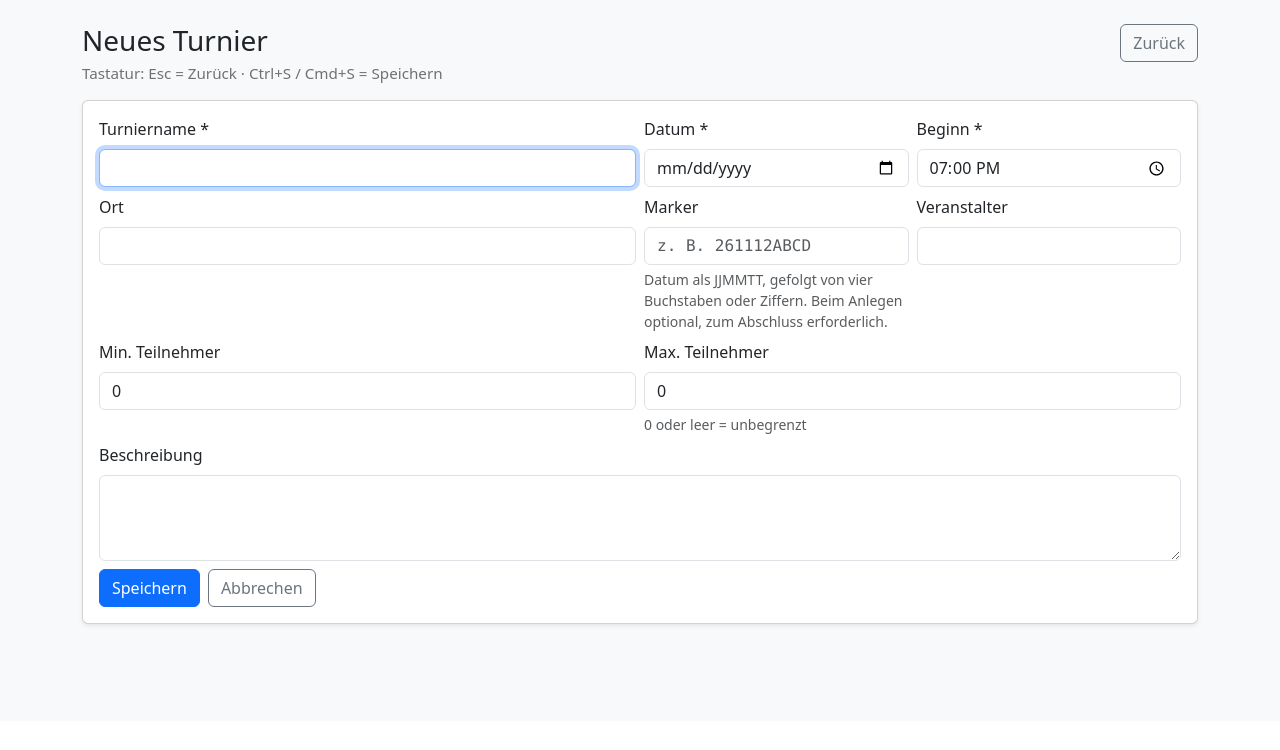
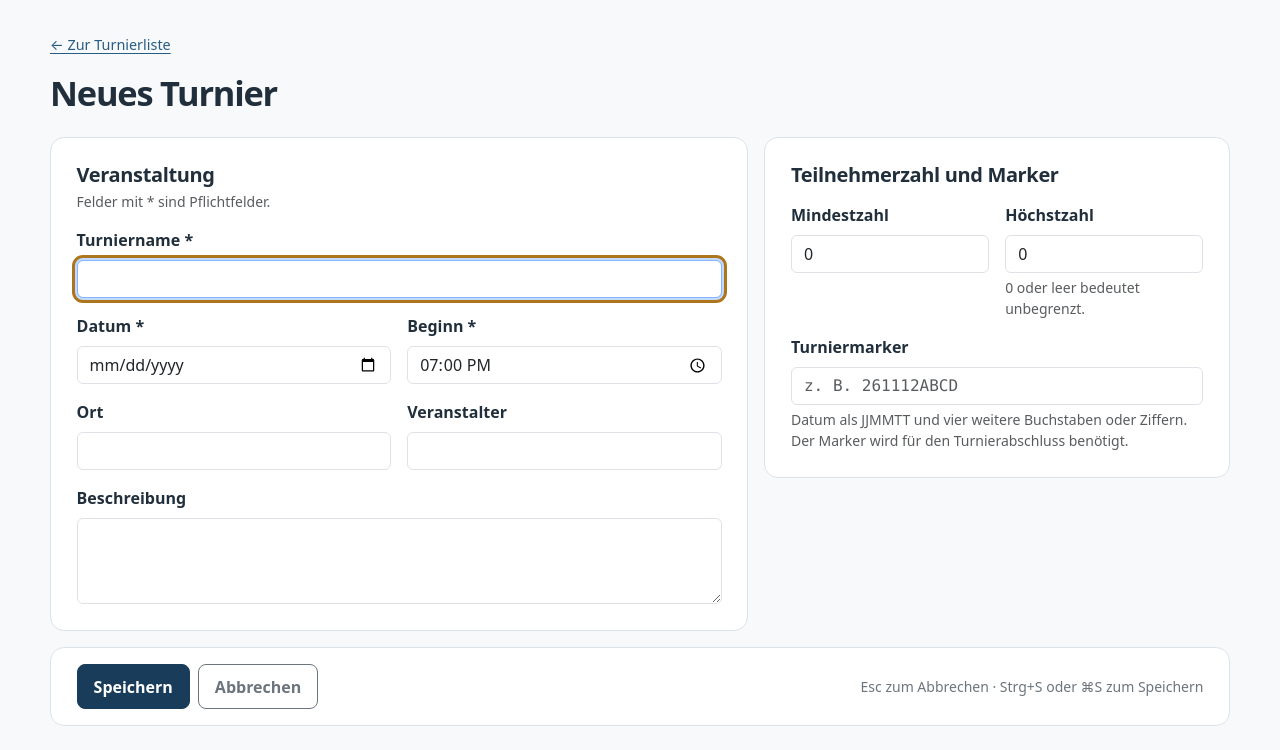
Before and after one commit to dieter6605/SchafkopfTurnier, a Flask app: page /tournaments/new in a window 1280 px wide. Shown: the part 79-829 px from the top of the page. Before the commit the page ends 706 px from the top, so only its background shows below. Run offline with Flask 3, Linux system fonts and the light colour scheme; some libraries are stand-ins or nearby versions.

Commit message:
Turnierformular gestalten und Eingaben bei Feldfehlern erhalten

```diff
--- a/app/routes/tournaments/pages.py
+++ b/app/routes/tournaments/pages.py
@@ -83,12 +83,12 @@ def _marker_owner(con, marker: str | None, tournament_id: int | None = None):
     return None
 
 
-def _tournament_form(values, tournament_id: int | None = None, *, marker_owner=None):
+def _tournament_form(values, tournament_id: int | None = None, *, marker_owner=None, field_error=None):
     back_url = (url_for("tournaments.tournaments_list") if tournament_id is None
                 else url_for("tournaments.tournament_detail", tournament_id=tournament_id))
     return render_template(
         "tournament_form.html", t=values, mode="new" if tournament_id is None else "edit",
-        back_url=back_url, marker_owner=marker_owner,
+        back_url=back_url, marker_owner=marker_owner, field_error=field_error,
     )
 
 
@@ -121,8 +121,7 @@ def tournament_create():
 
         err = _validate_tournament_form(data)
         if err:
-            flash(err, "error")
-            return redirect(url_for("tournaments.tournament_new"))
+            return _tournament_form(data, field_error=err), 422
 
         con.execute(
             """
@@ -266,12 +265,11 @@ def tournament_update(tournament_id: int):
 
         owner = _marker_owner(con, data["marker"], tournament_id)
         if owner is not None:
-            return _tournament_form(dict(data, id=tournament_id), tournament_id, marker_owner=owner), 409
+            return _tournament_form(data, tournament_id, marker_owner=owner), 409
 
         err = _validate_tournament_form(data)
         if err:
-            flash(err, "error")
-            return redirect(url_for("tournaments.tournament_edit", tournament_id=tournament_id))
+            return _tournament_form(data, tournament_id, field_error=err), 422
 
         con.execute(
             """
--- a/app/static/turnier.css
+++ b/app/static/turnier.css
@@ -377,3 +377,10 @@
   .sk-diagnostic-counts { grid-template-columns: repeat(2, minmax(0,1fr)); }
   .sk-diagnostic-details { padding-inline: 1rem; }
 }
+
+.sk-event-form { display: grid; grid-template-columns: minmax(0, 1.5fr) minmax(0, 1fr); align-items: start; gap: 1rem; }
+.sk-event-form .form-label { font-weight: 550; }
+.sk-event-form-actions { grid-column: 1 / -1; }
+@media (max-width: 767px) {
+  .sk-event-form { grid-template-columns: minmax(0, 1fr); }
+}
--- a/app/templates/tournament_form.html
+++ b/app/templates/tournament_form.html
@@ -1,105 +1,68 @@
 {% extends "layout.html" %}
-{% block content %}
+{% set heading = 'Neues Turnier' if mode == 'new' else 'Turnier bearbeiten' %}
+{% set invalid = 'marker' if marker_owner else (field_error[0] if field_error else '') %}
+{% block title %}{{ heading }} · SchafkopfTurnier{% endblock %}
+{% block main_class %}sk-workspace{% endblock %}
 
-<style>
-  .sk-kbd { font-size: .95rem; color: rgba(0,0,0,.55); }
-  .sk-mono { font-family: ui-monospace, SFMono-Regular, Menlo, Monaco, Consolas, "Liberation Mono", "Courier New", monospace; }
-</style>
-
-<div class="d-flex justify-content-between align-items-start mb-3">
-  <div>
-    <h3 class="mb-0">
-      {% if mode=='new' %}Neues Turnier{% else %}Turnier bearbeiten{% endif %}
-    </h3>
-    <div class="sk-kbd mt-1">
-      Tastatur: Esc = Zurück · Ctrl+S / Cmd+S = Speichern
-    </div>
-  </div>
-  <div>
-    <a class="btn btn-outline-secondary"
-       id="btnBack"
-       href="{{ back_url }}">
-      Zurück
-    </a>
-  </div>
-</div>
-
-<div class="card shadow-sm">
-  <div class="card-body">
-    <form method="post" class="row g-2" id="tForm">
-      {{ csrf_field() }}
-
-      <div class="col-md-6">
-        <label class="form-label">Turniername *</label>
-        <input class="form-control" name="title" required value="{{ t.title }}" {% if not marker_owner %}autofocus{% endif %}>
-      </div>
-
-      <div class="col-md-3">
-        <label class="form-label">Datum *</label>
-        <input class="form-control" type="date" name="event_date" required value="{{ t.event_date }}">
-      </div>
-
-      <div class="col-md-3">
-        <label class="form-label">Beginn *</label>
-        <input class="form-control" type="time" name="start_time" required value="{{ t.start_time }}">
-      </div>
-
-      <div class="col-md-6">
-        <label class="form-label">Ort</label>
-        <input class="form-control" name="location" value="{{ t.location or '' }}">
-      </div>
-
-      <div class="col-md-3">
-        <label class="form-label" for="marker">Marker</label>
-        <input class="form-control sk-mono{% if marker_owner %} is-invalid{% endif %}"
-               id="marker"
-               name="marker"
-               value="{{ t.marker or '' }}"
-               placeholder="z. B. 261112ABCD"
-               aria-describedby="marker-help{% if marker_owner %} marker-error{% endif %}"
-               {% if marker_owner %}aria-invalid="true" autofocus{% endif %}
-               autocomplete="off"
-               inputmode="text">
+{% macro field(name, label, type='text', required=false, hint='') %}
+  {% set descriptions = ([name ~ '-error'] if invalid == name else []) + ([name ~ '-help'] if hint else []) %}
+  <label class="form-label" for="{{ name }}">{{ label }}{% if required %} *{% endif %}</label>
+  <input class="form-control{% if invalid == name %} is-invalid{% endif %}{% if name == 'marker' %} font-monospace{% endif %}"
+         id="{{ name }}" name="{{ name }}" type="{{ type }}" value="{{ t[name] if t[name] is not none else '' }}"
+         {% if required %}required{% endif %}
+         {% if type == 'number' %}min="0" step="1"{% endif %}
+         {% if name == 'marker' %}autocomplete="off" placeholder="z. B. 261112ABCD"{% endif %}
+         {% if invalid == name or (not invalid and name == 'title') %}autofocus{% endif %}
+         {% if invalid == name %}aria-invalid="true"{% endif %}
+         {% if descriptions %}aria-describedby="{{ descriptions|join(' ') }}"{% endif %}>
+  {% if invalid == name %}
+    <div class="invalid-feedback" id="{{ name }}-error" role="alert">
       {% if marker_owner %}
-          <div id="marker-error" class="invalid-feedback" role="alert">
         Der Marker {{ t.marker }} ist bereits vergeben an
         <a href="{{ url_for('tournaments.tournament_detail', tournament_id=marker_owner.id) }}">Turnier Nr. {{ marker_owner.id }} „{{ marker_owner.title }}“</a>.
         Bitte einen anderen Marker wählen.
+      {% else %}{{ field_error[1] }}{% endif %}
     </div>
   {% endif %}
-        <div id="marker-help" class="form-text">Datum als JJMMTT, gefolgt von vier Buchstaben oder Ziffern. Beim Anlegen optional, zum Abschluss erforderlich.</div>
+  {% if hint %}<div class="form-text" id="{{ name }}-help">{{ hint }}</div>{% endif %}
+{% endmacro %}
+
+{% block content %}
+<a class="sk-back" id="btnBack" href="{{ back_url }}">{{ '← Zur Turnierliste' if mode == 'new' else '← Zur Turnierübersicht' }}</a>
+<div class="sk-heading"><h1>{{ heading }}</h1></div>
+<form id="tForm" method="post" class="sk-event-form">
+  {{ csrf_field() }}
+  <section class="sk-panel sk-pad" aria-labelledby="veranstaltung">
+    <h2 id="veranstaltung">Veranstaltung</h2>
+    <p class="form-text mb-3">Felder mit * sind Pflichtfelder.</p>
+    <div class="row g-3">
+      <div class="col-12">{{ field('title', 'Turniername', required=true) }}</div>
+      <div class="col-sm-6">{{ field('event_date', 'Datum', 'date', required=true) }}</div>
+      <div class="col-sm-6">{{ field('start_time', 'Beginn', 'time', required=true) }}</div>
+      <div class="col-sm-6">{{ field('location', 'Ort') }}</div>
+      <div class="col-sm-6">{{ field('organizer', 'Veranstalter') }}</div>
+      <div class="col-12">
+        <label class="form-label" for="description">Beschreibung</label>
+        <textarea class="form-control" id="description" name="description" rows="3">{{ t.description or '' }}</textarea>
       </div>
-
-      <div class="col-md-3">
-        <label class="form-label">Veranstalter</label>
-        <input class="form-control" name="organizer" value="{{ t.organizer or '' }}">
     </div>
-
-      <div class="col-md-6">
-        <label class="form-label">Min. Teilnehmer</label>
-        <input class="form-control" type="number" min="0" step="1" name="min_participants" value="{{ t.min_participants }}">
+  </section>
+  <section class="sk-panel sk-pad" aria-labelledby="turnierrahmen">
+    <h2 class="mb-3" id="turnierrahmen">Teilnehmerzahl und Marker</h2>
+    <div class="row g-3">
+      <div class="col-sm-6">{{ field('min_participants', 'Mindestzahl', 'number') }}</div>
+      <div class="col-sm-6">{{ field('max_participants', 'Höchstzahl', 'number', hint='0 oder leer bedeutet unbegrenzt.') }}</div>
+      <div class="col-12">{{ field('marker', 'Turniermarker', hint='Datum als JJMMTT und vier weitere Buchstaben oder Ziffern. Der Marker wird für den Turnierabschluss benötigt.') }}</div>
     </div>
-
-      <div class="col-md-6">
-        <label class="form-label">Max. Teilnehmer</label>
-        <input class="form-control" type="number" min="0" step="1" name="max_participants" value="{{ t.max_participants }}">
-        <div class="form-text">0 oder leer = unbegrenzt</div>
-      </div>
-
-      <div class="col-12">
-        <label class="form-label">Beschreibung</label>
-        <textarea class="form-control" name="description" rows="3">{{ t.description or '' }}</textarea>
-      </div>
-
-      <div class="col-12 mt-2 d-flex gap-2">
-        <button class="btn btn-primary" id="btnSave">Speichern</button>
+  </section>
+  <div class="sk-panel sk-toolbar sk-event-form-actions">
+    <div class="d-flex gap-2 flex-wrap">
+      <button class="btn btn-primary" id="btnSave" type="submit">Speichern</button>
       <a class="btn btn-outline-secondary" href="{{ back_url }}">Abbrechen</a>
     </div>
-
+    <span class="text-secondary small">Esc zum Abbrechen · Strg+S oder ⌘S zum Speichern</span>
+  </div>
 </form>
-  </div>
-</div>
-
 {% endblock %}
 
 {% block scripts %}
```
Also changed, not shown: app/routes/tournaments/helpers.py (+6 -6 lines), docs/ANLEITUNG.md (+3 -1 lines), tests/test_tournament_markers.py (+52 -0 lines). Lines whose indentation alone changed are shown as unchanged.
